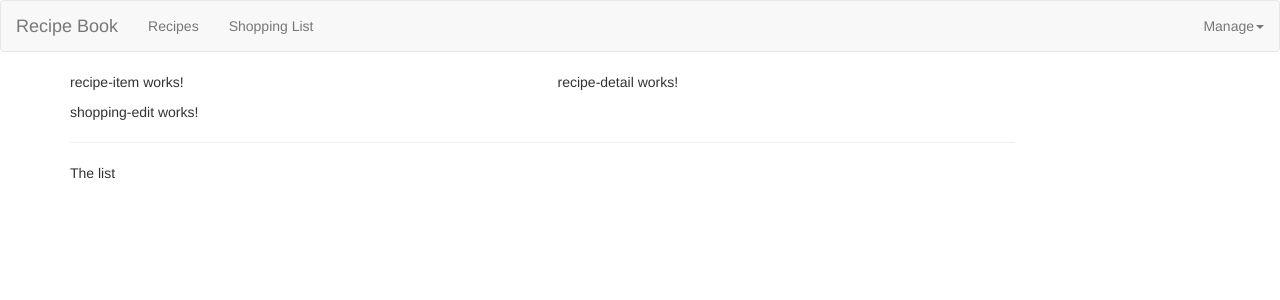
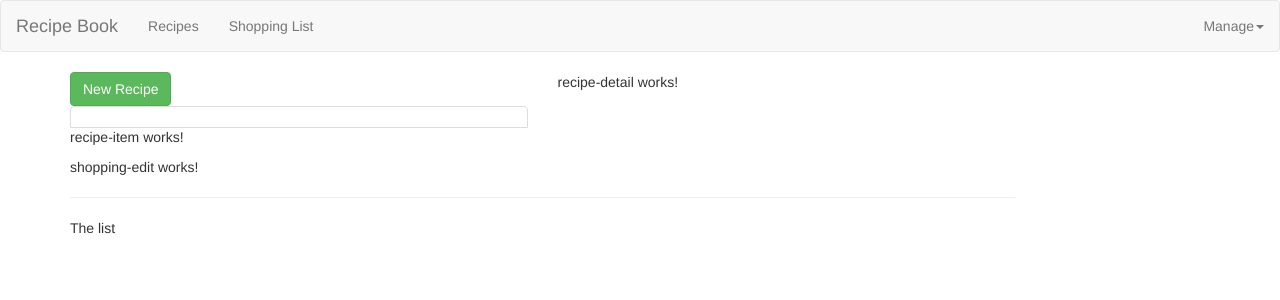
Before and after one commit to IvoNikolov/food-and-health-website, an Angular app in the folder food-and-health-website/: page / in a window 1280 px wide. Shown: the top 300 px of the page. Built offline with nearby package versions, Linux system fonts and the light colour scheme.

Commit message:
Adding recipe list

```diff
--- a/food-and-health-website/src/app/recipes/recipe-list/recipe-list.component.html
+++ b/food-and-health-website/src/app/recipes/recipe-list/recipe-list.component.html
@@ -1 +1,11 @@
-<app-recipe-item></app-recipe-item>
+<div class="row">
+    <div class="col-xs-12">
+        <button class="btn btn-success">New Recipe</button>
+    </div>
+</div>
+<div class="row">
+    <div class="col-xs-12">
+        <a href="#" class="list-group-item clearfix"></a>
+        <app-recipe-item></app-recipe-item>
+    </div>
+</div>
```
